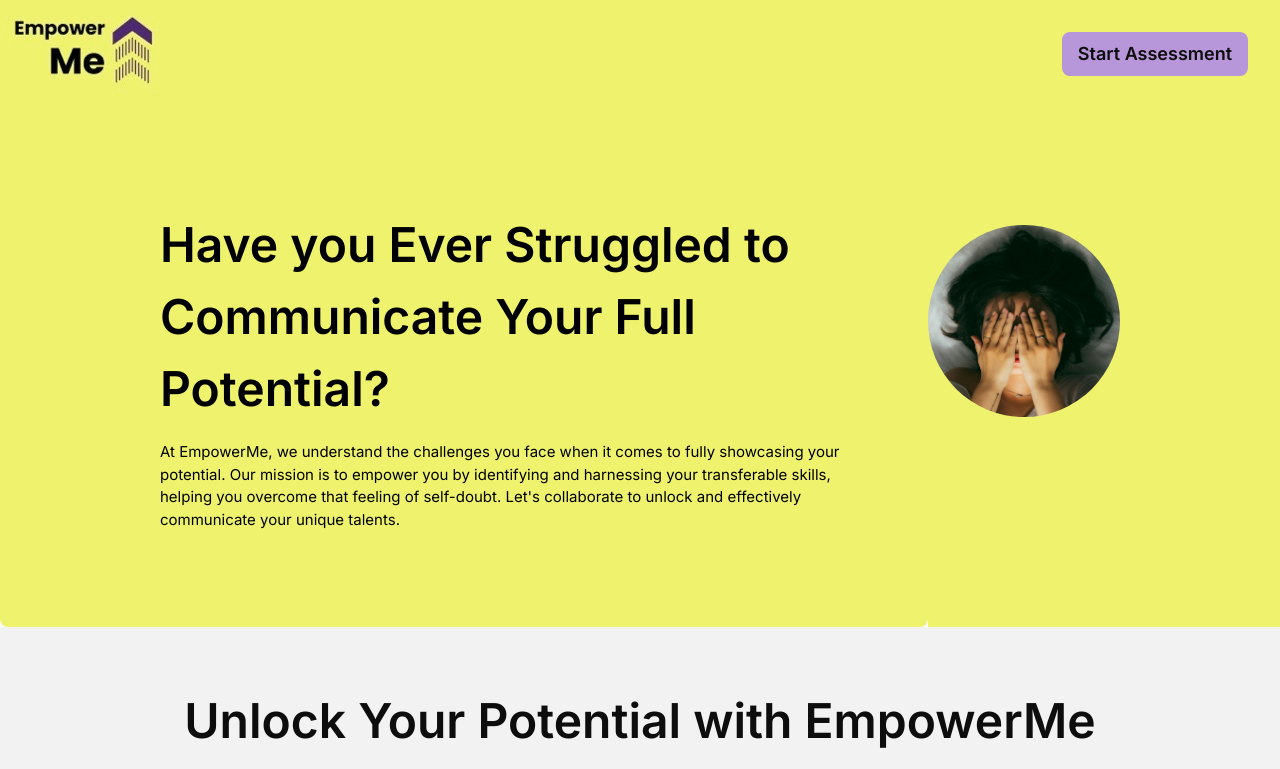
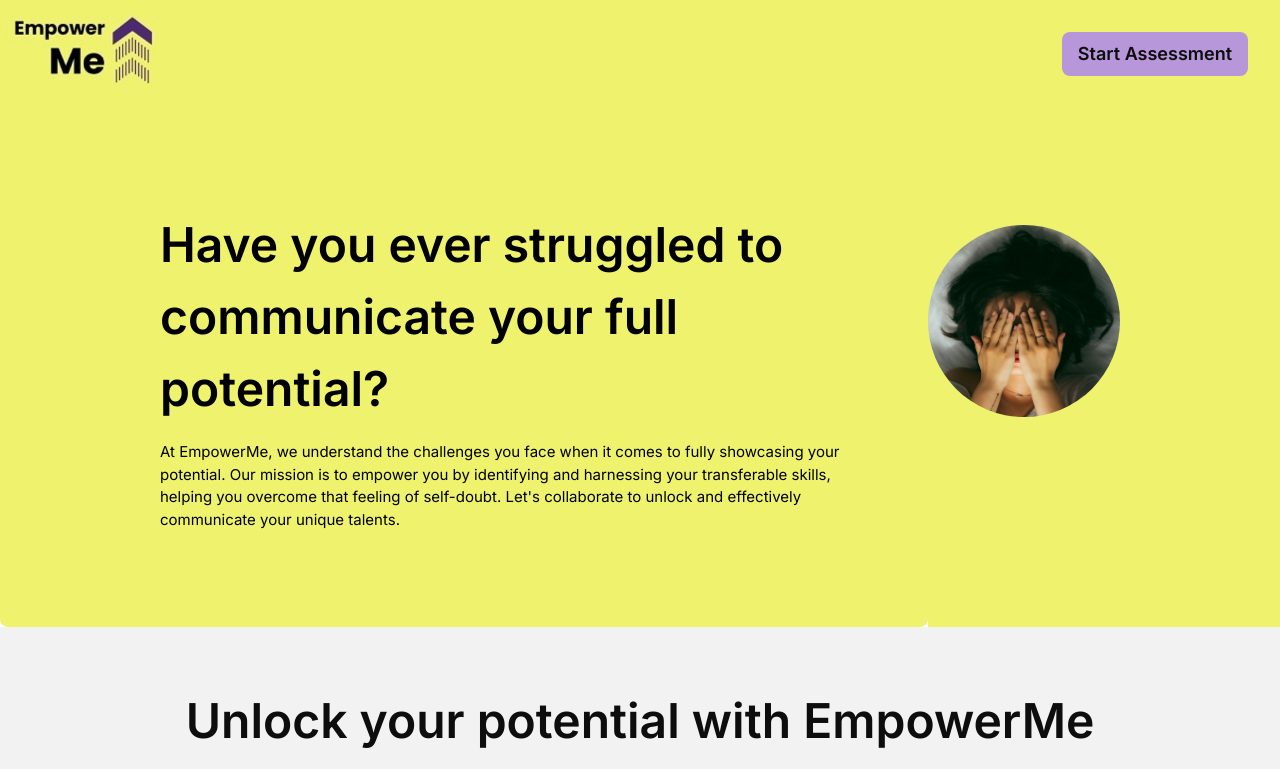
Before and after one commit to cherryontech/soft-skill-generator, a React (Vite) app: page / in a window 1280 px wide. Shown: the top 769 px of the page. Built offline with nearby package versions, Linux system fonts and the light colour scheme.

Commit message:
convert headings to sentence case

```diff
--- a/src/components_true/Header.tsx
+++ b/src/components_true/Header.tsx
@@ -14,7 +14,7 @@ function Header() {
         </div>
         <div className='bg-yellow rounded-b-lg flex md:px-24 xl:px-0 xl:flex-1'>
             <div className='flex-column py-10 px-6 px-15 xl:pl-40 xl:pr-12 xl:py-24'>
-                <h2 className='text-xl md:text-txt32 xl:text-5xl xl:leading-72 xl:w-50 md:leading-36 font-semibold mb-4 text-center xl:text-left'>Have you Ever Struggled to Communicate Your Full Potential?</h2>
+                <h2 className='text-xl md:text-txt32 xl:text-5xl xl:leading-72 xl:w-50 md:leading-36 font-semibold mb-4 text-center xl:text-left'>Have you ever struggled to communicate your full potential?</h2>
                 <p className='text-txt9 md:text-txt15 text-center xl:text-left'>At EmpowerMe, we understand the challenges you face when it comes to
                 fully showcasing your potential. Our mission is to empower you by
                 identifying and harnessing your transferable skills, helping you overcome
--- a/src/components_true/LandingPage.tsx
+++ b/src/components_true/LandingPage.tsx
@@ -26,7 +26,7 @@ const LandingPage: React.FC = () => {
     <Header />
     <div className="flex flex-col h-full justify-center bg-white">
       <div className='flex justify-center items-center'>
-        <h1 className="text-xl font-semibold text-black my-26 mx-2 md:mt-70 md:text-3xl block text-center xl:text-5xl">Unlock Your Potential with EmpowerMe</h1>
+        <h1 className="text-xl font-semibold text-black my-26 mx-2 md:mt-70 md:text-3xl block text-center xl:text-5xl">Unlock your potential with EmpowerMe</h1>
       </div>
       {/* Container A: Images & paragraphs */}
       <div className="flex flex-col justify-center items-center bg-white px-6 pb-6 mb-4">
```
